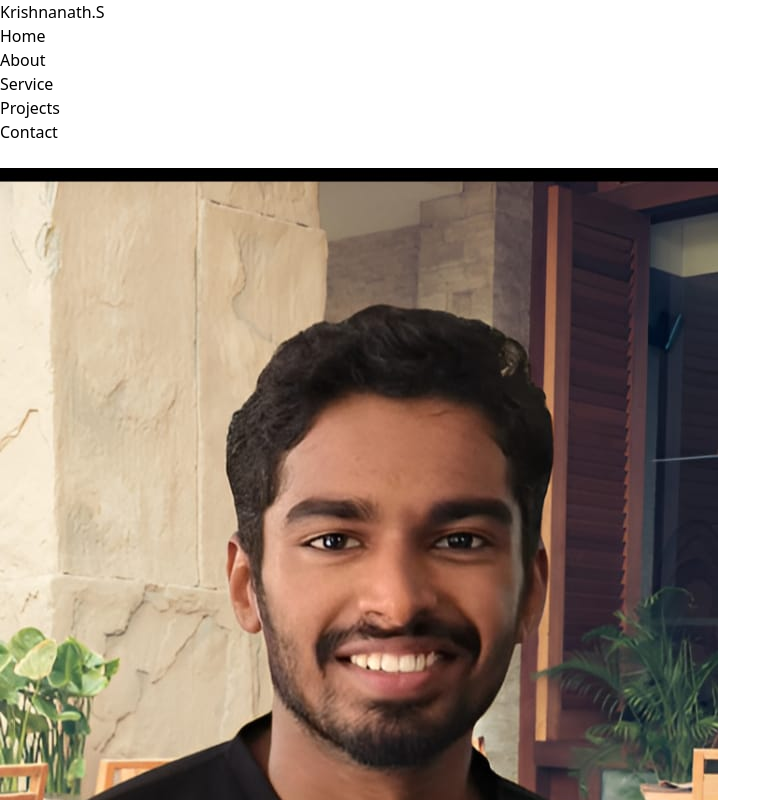
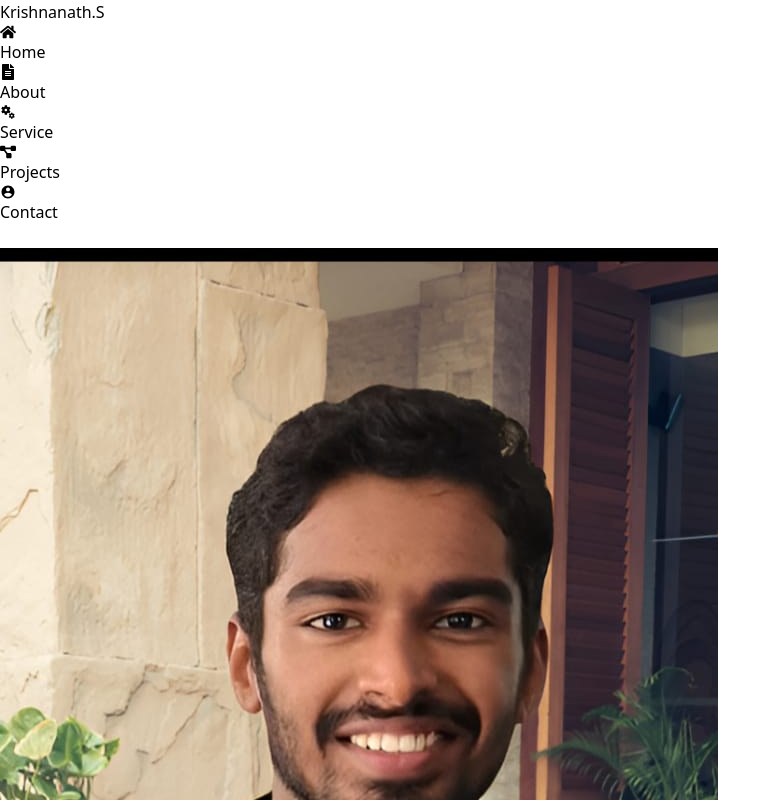
Before and after one commit to DJGuruji/Krishnanath, a React (Vite) app: page / in a window 1280 px wide. Shown: the top 800 px of the page, without its empty margins (0-781 px from the left). Built offline with nearby package versions, Linux system fonts and the light colour scheme.

Commit message:
react icons added

```diff
--- a/src/pages/PNF.jsx
+++ b/src/pages/PNF.jsx
@@ -6,7 +6,7 @@ const NotFound = () => {
      <div className="h-screen w-full text-yellow-300 flex justify-center items-center" style={{backgroundImage: `url(${img1})`}}>
       <div>
         <span className="text-9xl font-sans">4😎4</span>
-        <h1 className="text-3xl p-5 text-center">Sorry Dude !!!</h1>
+
         <h1 className="text-3xl text-center">Page Not Found </h1>
       </div>
      </div>
--- a/src/router/HomeRouter.jsx
+++ b/src/router/HomeRouter.jsx
@@ -6,6 +6,11 @@ import Service from "../pages/Service";
 import Projects from "../pages/Projects";
 import NotFound from "../pages/PNF";
 import Contact from "../pages/Contact";
+import { FaHome } from "react-icons/fa";
+import { FaFileAlt } from "react-icons/fa"
+import { MdOutlineMiscellaneousServices } from "react-icons/md";
+import { FaDiagramProject } from "react-icons/fa6";
+import { IoMdContact } from "react-icons/io";
 
 const HomeRouter = () => {
   const [dropdown, setDropdown] = useState(false);
@@ -41,27 +46,27 @@ const HomeRouter = () => {
           <div className="md:flex hidden">
             <ul className="flex text-lg">
               <li className="mt-2 p-2 text-white font-light hover:font-bold">
-                <Link to="/" onClick={handleItemClick}>
+                <Link to="/" onClick={handleItemClick} className="flex"><FaHome className="m-1"/>
                   Home
                 </Link>
               </li>
               <li className="p-2 mt-2 text-white font-light hover:font-bold">
-                <Link to="/about" onClick={handleItemClick}>
+                <Link to="/about" onClick={handleItemClick} className="flex"><FaFileAlt className="m-1"/>
                   About
                 </Link>
               </li>
               <li className="p-2 mt-2 text-white font-light hover:font-bold">
-                <Link to="/service" onClick={handleItemClick}>
+                <Link to="/service" onClick={handleItemClick} className="flex"><MdOutlineMiscellaneousServices className="m-1"/>
                   Service
                 </Link>
               </li>
               <li className="p-2 mt-2 text-white font-light hover:font-bold">
-                <Link to="/projects" onClick={handleItemClick}>
+                <Link to="/projects" onClick={handleItemClick} className="flex"><FaDiagramProject className="m-1"/>
                   Projects
                 </Link>
               </li>
               <li className="p-2 mt-2 text-white font-light hover:font-bold">
-                <Link to="/contact" onClick={handleItemClick}>
+                <Link to="/contact" onClick={handleItemClick} className="flex"><IoMdContact className="m-1 text-xl"/>
                   Contact
                 </Link>
               </li>
@@ -80,27 +85,27 @@ const HomeRouter = () => {
               <div className="absolute mt-5 rounded-md shadow-lg bg-black right-0 border-2 border-yellow-300">
                 <ul className="flex flex-col text-lg mr-4">
                   <li className="mt-2 p-2 text-white font-light hover:font-bold text-center ">
-                    <Link to="/" onClick={handleItemClick}>
+                    <Link to="/" onClick={handleItemClick} className="flex"><FaHome className="m-1"/>
                       Home
                     </Link>
                   </li>
                   <li className="p-2 mt-2 text-white font-light hover:font-bold text-center">
-                    <Link to="/about" onClick={handleItemClick}>
+                    <Link to="/about" onClick={handleItemClick} className="flex"><FaFileAlt className="m-1"/>
                       About
                     </Link>
                   </li>
                   <li className="p-2 mt-2 text-white font-light hover:font-bold text-center">
-                    <Link to="/service" onClick={handleItemClick}>
+                    <Link to="/service" onClick={handleItemClick} className="flex"><MdOutlineMiscellaneousServices className="m-1"/>
                       Service
                     </Link>
                   </li>
                   <li className="p-2 mt-2 text-white font-light hover:font-bold text-center">
-                    <Link to="/projects" onClick={handleItemClick}>
+                    <Link to="/projects" onClick={handleItemClick} className="flex"><FaDiagramProject className="m-1"/>
                       Projects
                     </Link>
                   </li>
                   <li className="p-2 mt-2 text-white font-light hover:font-bold text-center">
-                    <Link to="/contact" onClick={handleItemClick}>
+                    <Link to="/contact" onClick={handleItemClick} className="flex"><IoMdContact className="m-1 text-xl"/>
                       Contact
                     </Link>
                   </li>
```
